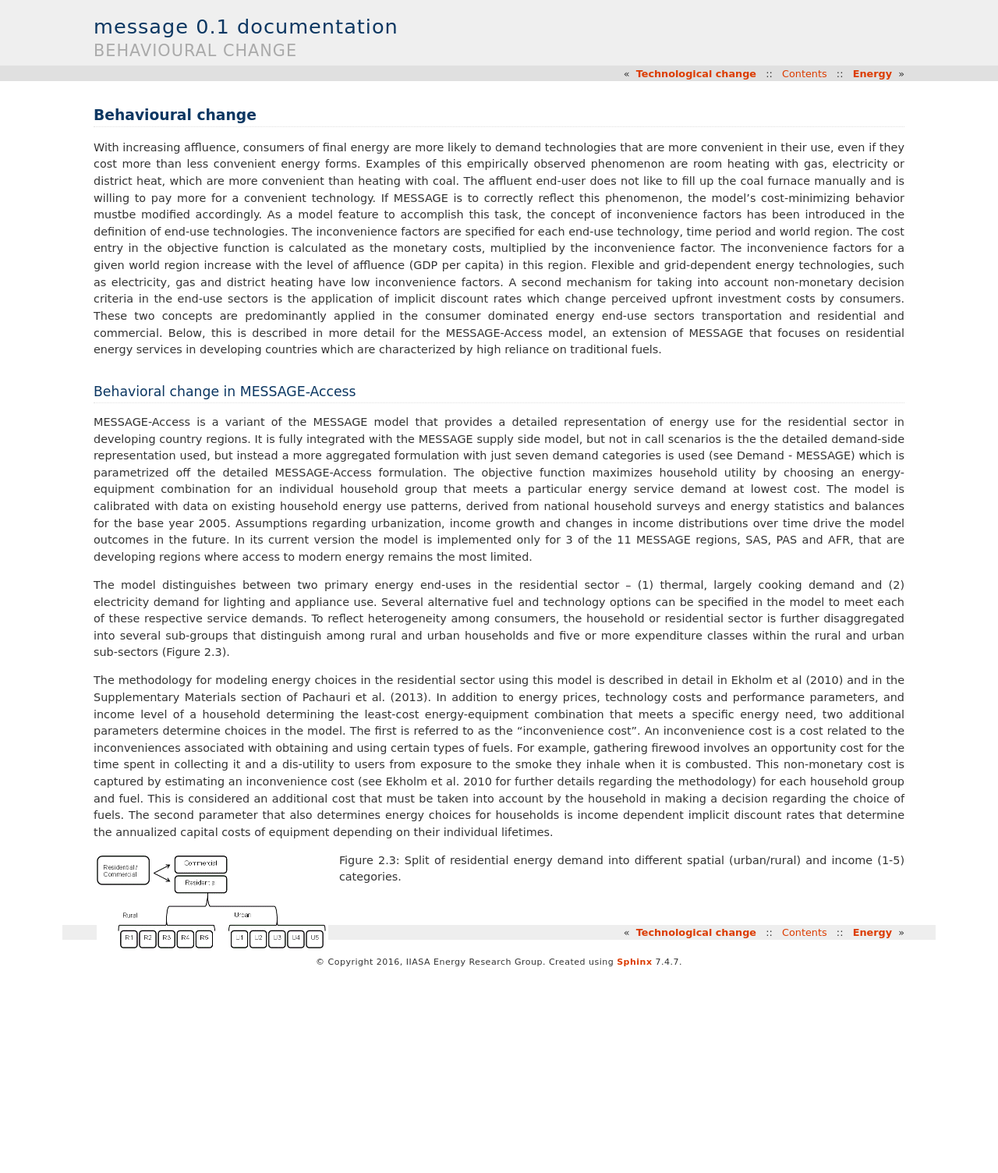
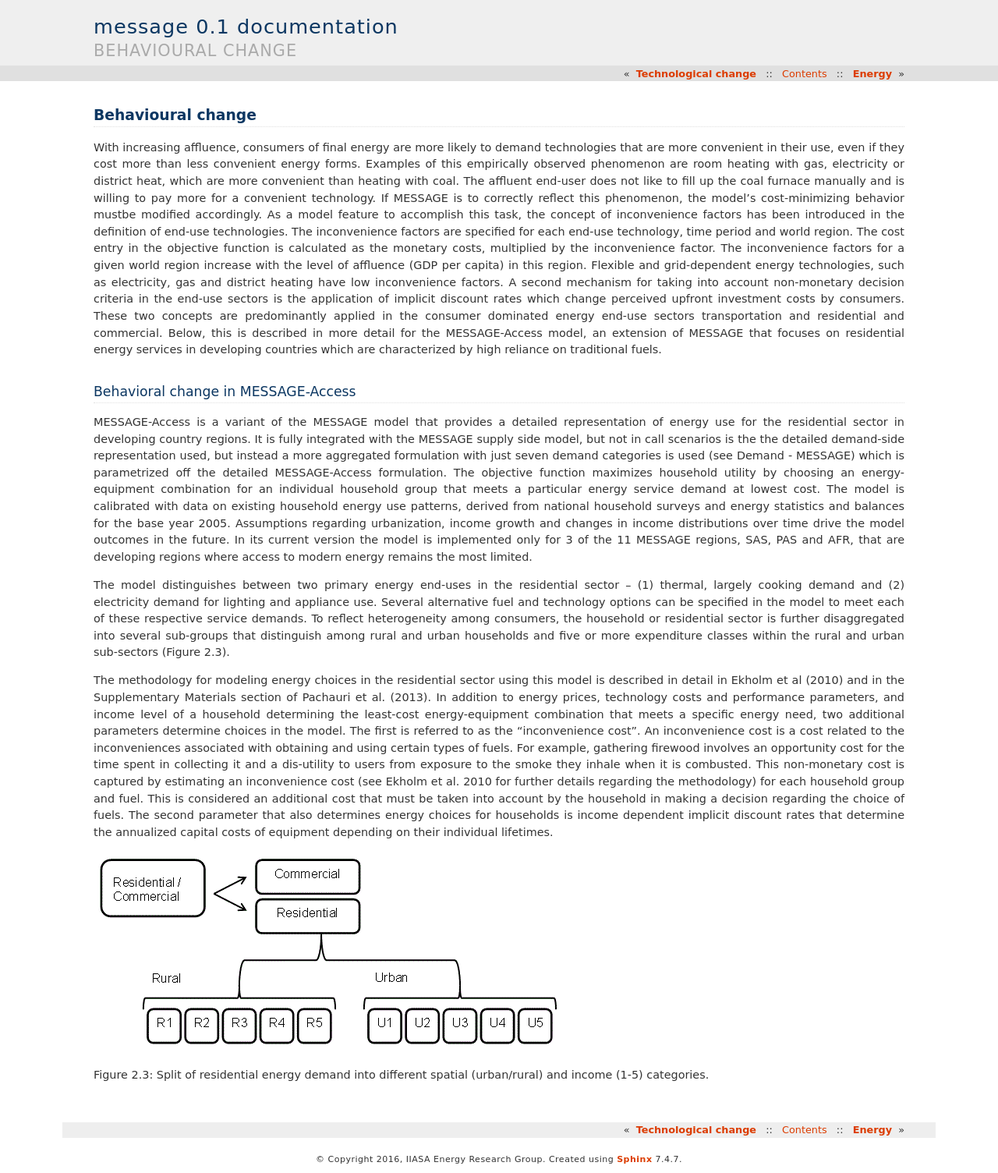
Before and after one commit to iiasa/message_doc, a Sphinx documentation site: the page built from source/message_globiom/socio_econ/beh_change.rst, in a window 1280 px wide. Shown: the whole page at 78% size. Built offline with Sphinx 7.4.7, drawn with Linux system fonts in a browser that asks for light colours; before the commit the page ends 1251 px from its top, so only the background shows below that.

Commit message:
Update beh_change.rst

```diff
--- a/source/message_globiom/socio_econ/beh_change.rst
+++ b/source/message_globiom/socio_econ/beh_change.rst
@@ -11,6 +11,4 @@ The model distinguishes between two primary energy end-uses in the residential s
 The methodology for modeling energy choices in the residential sector using this model is described in detail in Ekholm et al (2010) and in the Supplementary Materials section of Pachauri et al. (2013). In addition to energy prices, technology costs and performance parameters, and income level of a household determining the least-cost energy-equipment combination that meets a specific energy need, two additional parameters determine choices in the model. The first is referred to as the “inconvenience cost”. An inconvenience cost is a cost related to the inconveniences associated with obtaining and using certain types of fuels. For example, gathering firewood involves an opportunity cost for the time spent in collecting it and a dis-utility to users from exposure to the smoke they inhale when it is combusted. This non-monetary cost is captured by estimating an inconvenience cost (see Ekholm et al. 2010 for further details regarding the methodology) for each household group and fuel. This is considered an additional cost that must be taken into account by the household in making a decision regarding the choice of fuels. The second parameter that also determines energy choices for households is income dependent implicit discount rates that determine the annualized capital costs of equipment depending on their individual lifetimes.
 
 .. image:: /_static/MESSAGE-Access_groups.png
-   :scale: 50 %
-   :align: left
 Figure 2.3: Split of residential energy demand into different spatial (urban/rural) and income (1-5) categories.
```
